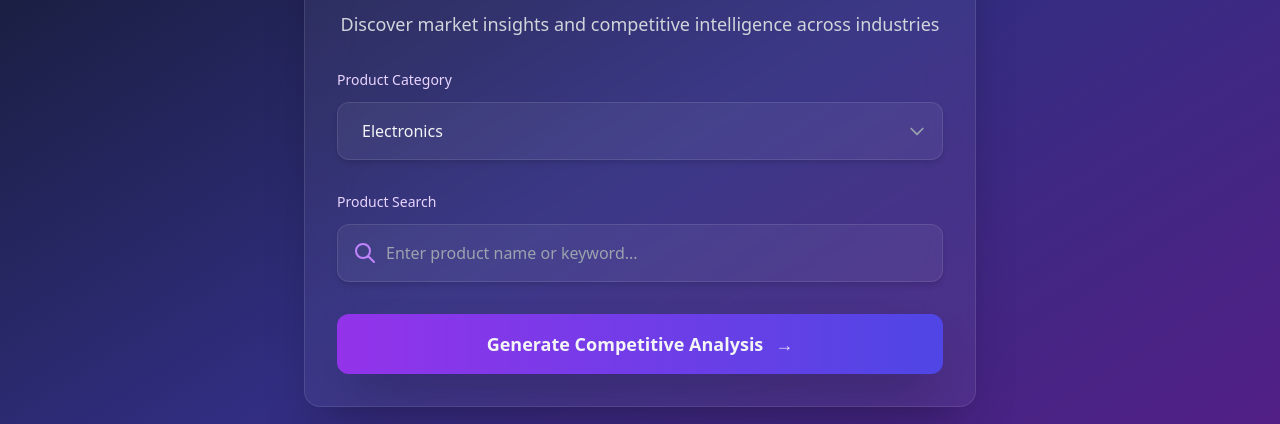
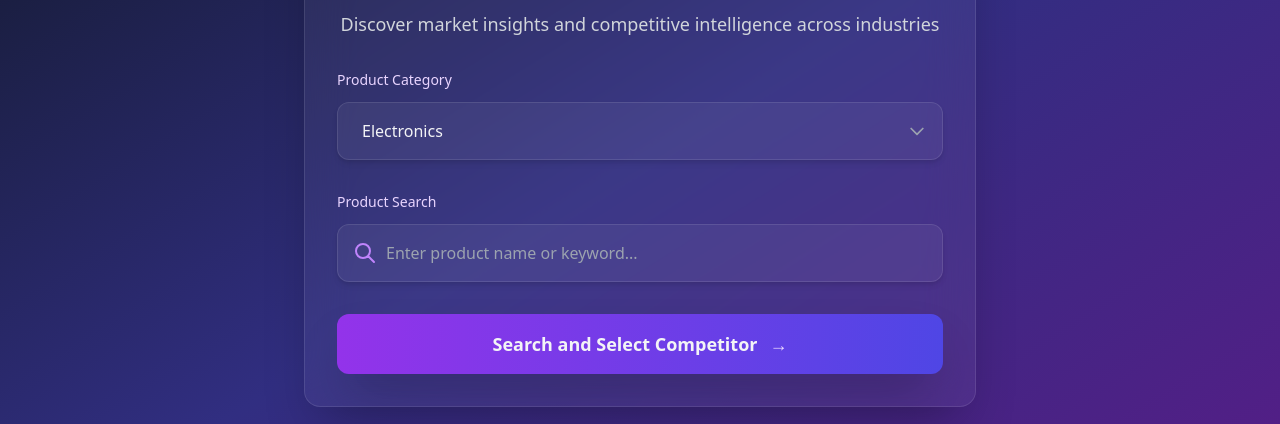
Before and after one commit to darkdeveloperdj/visionarycodex-competitor_product_analysis_ui, a Next.js app: page /home in a window 1280 px wide. Shown: the part 321-745 px from the top of the page. Built offline with nearby package versions, Linux system fonts and the light colour scheme.

Commit message:
Add product data for L'Oréal Revitalift Serum and enhance home page with error handling and form submission

```diff
--- a/src/app/demo_data/index.js
+++ b/src/app/demo_data/index.js
@@ -109,6 +109,30 @@ export const productData = [
   {
     brand: "L'Oréal",
     model: "Revitalift Serum",
+    category: "beauty",
+    features: {
+      "Hyaluronic Acid": true,
+      "Anti-Aging": true,
+      "Dermatologist Tested": true,
+    },
+    insights: {
+      popularity: "High",
+      priceTrend: "Stable",
+      demand: "High",
+      marketShare: "20%",
+    },
+    reviews: [
+      {
+        user: "BeautyBlogger",
+        rating: 4.6,
+        comment: "Visible results",
+        date: "2024-02-28",
+      },
+    ],
+  },
+  {
+    brand: "L'Oréal",
+    model: "Revitalift Serum 2",
     category: "beauty",
     features: {
       "Hyaluronic Acid": true,
--- a/src/app/home/page.js
+++ b/src/app/home/page.js
@@ -1,6 +1,7 @@
 "use client";
 import Link from "next/link";
 import React, { useState } from "react";
+import { useRouter } from "next/navigation";
 import { category } from "../demo_data";
 
 const categoryLabels = {
@@ -12,8 +13,23 @@ const categoryLabels = {
 };
 
 const HomePage = () => {
+  const router = useRouter();
   const [query, setQuery] = useState("");
   const [selectedCategory, setSelectedCategory] = useState(category[0]);
+  const [showError, setShowError] = useState(false);
+
+  const handleSubmit = (e) => {
+    e.preventDefault();
+    if (!query.trim()) {
+      setShowError(true);
+      return;
+    }
+    router.push(
+      `/competitor-selection?query=${encodeURIComponent(
+        query
+      )}&category=${selectedCategory}`
+    );
+  };
 
   return (
     <div className="min-h-screen bg-gradient-to-br from-gray-900 via-indigo-900 to-purple-900 flex items-center justify-center p-4 font-sans">
@@ -33,7 +49,7 @@ const HomePage = () => {
           industries
         </p>
 
-        <div className="space-y-8">
+        <form onSubmit={handleSubmit} className="space-y-8">
           {/* Category Selector */}
           <div>
             <label className="block text-purple-200 text-sm font-medium mb-3">
@@ -44,6 +60,7 @@ const HomePage = () => {
                 value={selectedCategory}
                 onChange={(e) => setSelectedCategory(e.target.value)}
                 className="w-full p-4 pl-6 pr-10 text-gray-100 bg-white/5 border border-white/10 rounded-xl shadow-md focus:outline-none focus:ring-2 focus:ring-purple-500 appearance-none transition-all duration-200 hover:border-purple-400/30"
+                required
               >
                 {category.map((cat) => (
                   <option
@@ -83,8 +100,12 @@ const HomePage = () => {
                 type="text"
                 placeholder="Enter product name or keyword..."
                 value={query}
-                onChange={(e) => setQuery(e.target.value)}
+                onChange={(e) => {
+                  setQuery(e.target.value);
+                  setShowError(false);
+                }}
                 className="w-full p-4 pl-12 pr-6 text-gray-100 bg-white/5 border border-white/10 rounded-xl shadow-md focus:outline-none focus:ring-2 focus:ring-purple-500 transition-all duration-200 hover:border-purple-400/30"
+                required
               />
               <div className="absolute left-4 top-1/2 -translate-y-1/2 text-purple-400">
                 <svg
@@ -102,6 +123,11 @@ const HomePage = () => {
                 </svg>
               </div>
             </div>
+            {showError && (
+              <p className="text-red-400 text-sm mt-2 ml-2">
+                Please enter a product name or keyword
+              </p>
+            )}
           </div>
 
           {/* Search Preview */}
@@ -120,17 +146,15 @@ const HomePage = () => {
 
           {/* CTA Button */}
           <div className="mt-8">
-            <Link
-              href={`/competitor-selection?query=${query}&category=${selectedCategory}`}
-              className="block w-full transform transition-transform duration-200 hover:scale-[1.02]"
+            <button
+              type="submit"
+              className="w-full px-8 py-4 text-lg font-semibold text-gray-100 bg-gradient-to-r from-purple-600 to-indigo-600 rounded-xl shadow-2xl hover:shadow-purple-500/20 transition-all duration-200 focus:outline-none focus:ring-2 focus:ring-purple-500 focus:ring-offset-2 focus:ring-offset-gray-900"
             >
-              <button className="w-full px-8 py-4 text-lg font-semibold text-gray-100 bg-gradient-to-r from-purple-600 to-indigo-600 rounded-xl shadow-2xl hover:shadow-purple-500/20 transition-all duration-200 focus:outline-none focus:ring-2 focus:ring-purple-500 focus:ring-offset-2 focus:ring-offset-gray-900">
-                Generate Competitive Analysis
-                <span className="ml-3 text-purple-200">→</span>
-              </button>
-            </Link>
+              Search and Select Competitor
+              <span className="ml-3 text-purple-200">→</span>
+            </button>
           </div>
-        </div>
+        </form>
       </div>
     </div>
   );
```
